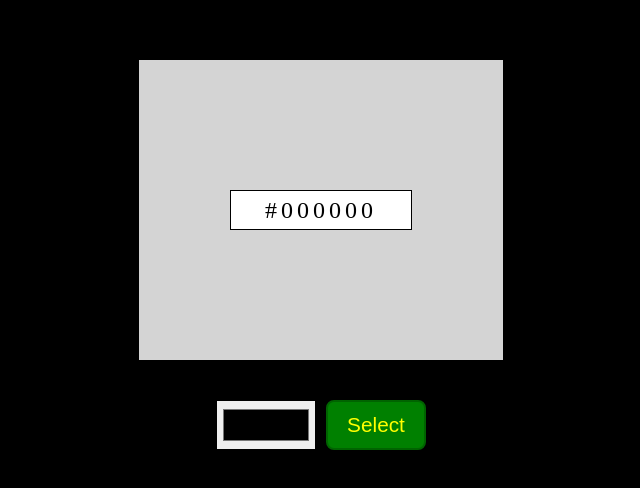
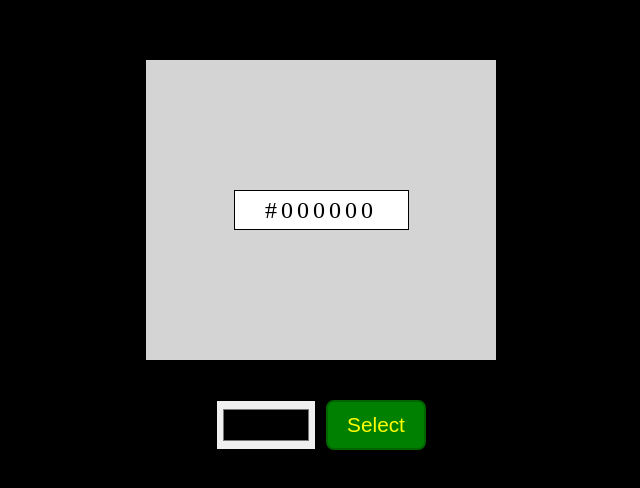
Before and after one commit to mihaimutiuc/color-picker, a plain HTML site: page index.html in a window 1280 px wide. Shown: the part 150-638 px from the top of the page, without its empty margins (319-959 px from the left). Drawn offline with Linux system fonts and the light colour scheme.

Commit message:
Update index.css

```diff
--- a/index.css
+++ b/index.css
@@ -28,7 +28,7 @@ input{
 
 #container{
   border: 10px solid black;
-  width: 30%;
+  width: 370px;
   height: 40vh;
   display: flex;
   justify-content: center;
@@ -62,4 +62,5 @@ input{
 #button-1:hover{
   background-color: yellow;
   color: green;
+
 }
```
